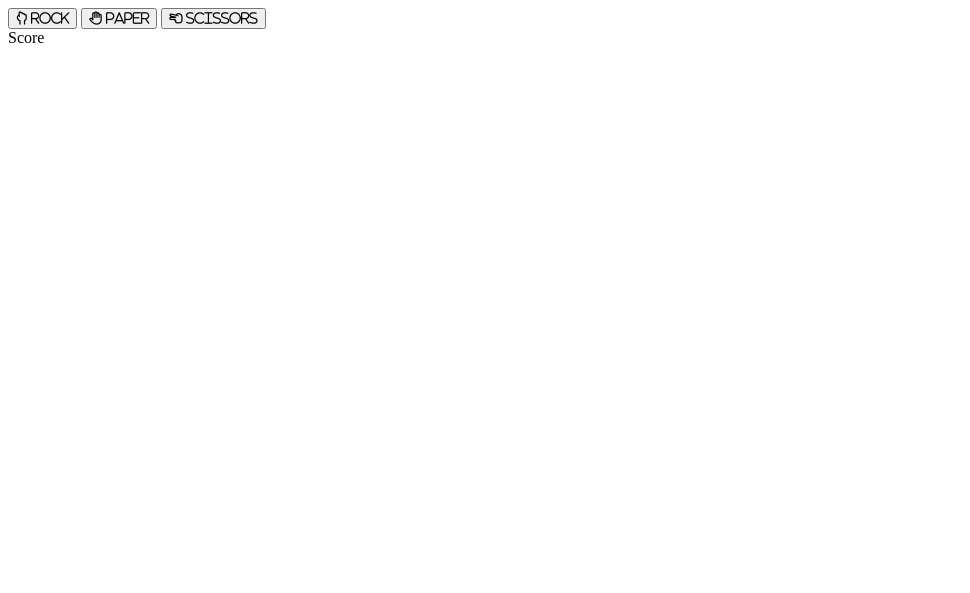
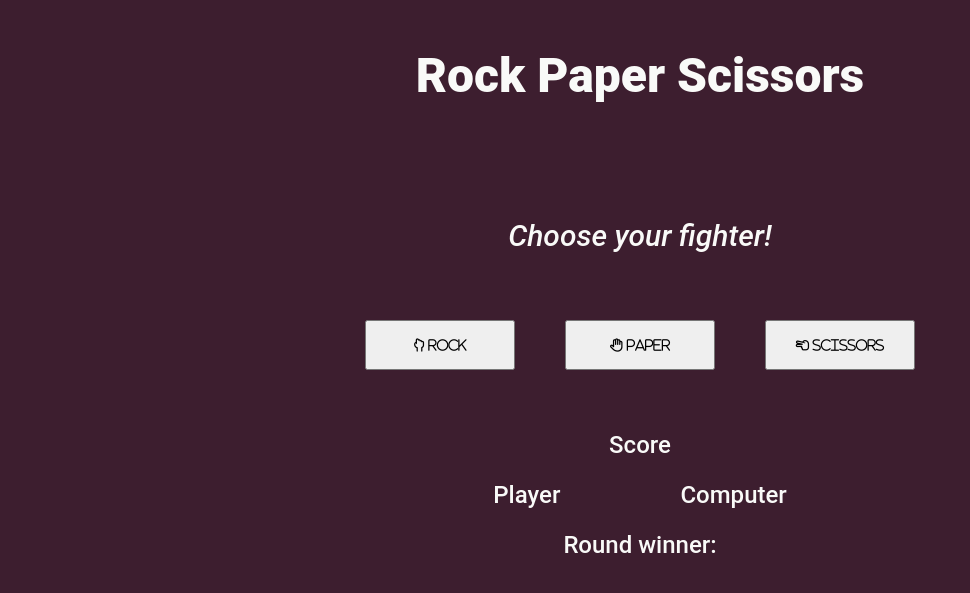
Before and after one commit to bruixeta/rock-paper-scissors, a plain HTML site: page index.html in a window 1280 px wide. Shown: the whole page, without its empty margins (0-970 px from the left). Drawn offline with Linux system fonts and the light colour scheme.

Commit message:
Add style.css

```diff
--- a/index.html
+++ b/index.html
@@ -5,8 +5,12 @@
   <title>Rock Paper Scissors</title>
   <script src="script.js" defer></script>
   <script src="https://kit.fontawesome.com/2257cdb0d3.js" crossorigin="anonymous"></script>
+  <link rel="stylesheet" href="style.css">
 </head>
 <body>
+  <h1>Rock Paper Scissors</h1>
+  <div id="game-winner"></div>
+  <h2>Choose your fighter!</h2>
   <div id="buttons-container">
     <button id="rock"><i class="fa-regular fa-hand-back-fist"> ROCK</i></button>
     <button id="paper"><i class="fa-regular fa-hand"> PAPER</i></button>
@@ -15,13 +19,12 @@
   </div>
 
   <div id="result-container">
-    <div id="score">
-      Score
-      <div id="player-score"></div>
-      <div id="computer-score"></div>
+    <p>Score</p>
+    <div id="score-container">
+      <div class="score-box"><p>Player</p> <div id="player-score"></div></div>
+      <div class="score-box"><p>Computer</p> <div id="computer-score"></div></div>
     </div>
-    <div id="round-winner"></div>
-    <div id="game-winner"></div>
+    <p>Round winner: <div id="round-winner"></div></p>
   </div>
 
 
--- a/script.js
+++ b/script.js
@@ -32,7 +32,7 @@ function scoreCount(winner){
             gameWinner = "Computer";
         }
     alert(`Game over! The winner is ${gameWinner}`);
-    gameWinnerDiv.textContent = `The winner is ${gameWinner}`;
+    gameWinnerDiv.textContent = `Game over! The winner is ${gameWinner}.`;
     buttons.forEach((button) => {
         button.removeEventListener('click', clickToPlay);
     });
@@ -77,9 +77,9 @@ function playRound(playerSelection, computerSelection){
     }
 
     scoreCount(winner);
-    roundWinner.textContent = `Winner: ${winner}`;
-    playerScore.textContent = `Player score: ${score[0]}`;
-    computerScore.textContent = `Computer score: ${score[1]}`;
+    roundWinner.textContent = `${winner}`;
+    playerScore.textContent = `${score[0]}`;
+    computerScore.textContent = `${score[1]}`;
 
     return winner;
 }
--- /dev/null
+++ b/style.css
@@ -0,0 +1,107 @@
+body {
+    font-family: 'Roboto', sans-serif;
+    margin: 0;
+    padding: 0;
+    display: flex;
+    flex-direction: column;
+    justify-content: space-between;
+    font-size: 18px;
+    background-color: #3d1e2f;
+    color: #F9FAF8;
+  }
+
+h1 {
+    margin: 0;
+    height: 150px;
+    font-size: 48px;
+    font-weight: 900;
+    text-align: center;
+    box-sizing: border-box;
+    display: flex;
+    justify-content: center;
+    align-items: center;
+}
+
+h2 {
+    margin: 0;
+    height: 50px;
+    font-size: 30px;
+    font-weight: 500;
+    text-align: center;
+    box-sizing: border-box;
+    display: flex;
+    justify-content: center;
+    align-items: center;
+    font-style: italic;
+}
+
+#buttons-container {
+    margin: 10px auto;
+    height: 150px;
+    max-width: 700px;
+    font-size: 48px;
+    text-align: center;
+    box-sizing: border-box;
+    display: flex;
+    gap: 50px;
+    align-items: center;
+}
+
+button {
+    height: 50px;
+    width: 150px;
+}
+
+p {
+    margin: 0;
+    height: 30px;
+    font-size: 24px;
+    font-weight: 500;
+    text-align: center;
+    box-sizing: border-box;
+    display: flex;
+    justify-content: center;
+    align-items: center;
+}
+
+#score-container {
+    box-sizing: border-box;
+    display: flex;
+    justify-content: center;
+    align-items: center;
+    gap: 100px;
+    margin: 10px;
+}
+
+.score-box{
+    box-sizing: border-box;
+    display: flex;
+    justify-content: center;
+    align-items: center;
+    margin: 10px;
+    flex-direction: column;
+}
+
+#player-score, #computer-score{
+    font-size: 50px;
+    font-weight: 500;
+}
+
+#result-container {
+    box-sizing: border-box;
+    display: flex;
+    justify-content: center;
+    align-items: center;
+    flex-direction: column;
+}
+
+#game-winner {
+    margin: 30px;
+    font-size: 32px;
+    font-weight: 900;
+    text-align: center;
+    box-sizing: border-box;
+    display: flex;
+    justify-content: center;
+    align-items: center;
+}
```
